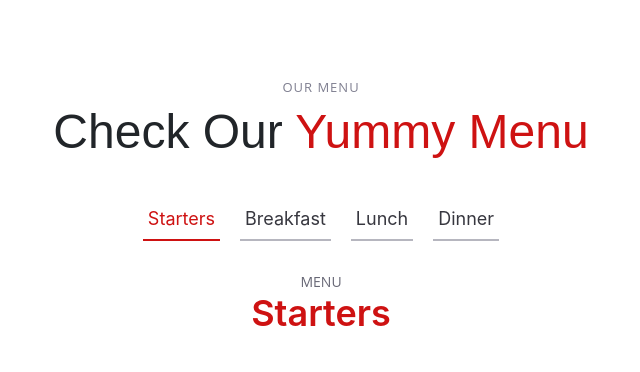
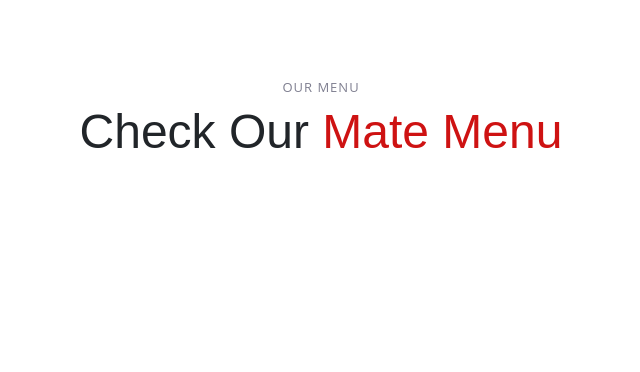
Before and after one commit to OlegatorLE/pizza-mate, a Django app: page / in a window 1280 px wide. Shown: the part 38-410 px from the top of the page, without its empty margins (319-959 px from the left). Run offline with Django 4.2, Linux system fonts and the light colour scheme; data that the repository does not hold is empty.

Commit message:
Some fix index.html. Deleted extra code.

```diff
--- a/templates/pizza/index.html
+++ b/templates/pizza/index.html
@@ -6,45 +6,13 @@
 
       <div class="section-header">
         <h2>Our Menu</h2>
-        <p>Check Our <span>Yummy Menu</span></p>
+        <p>Check Our <span>Mate Menu</span></p>
       </div>
 
-      <ul class="nav nav-tabs d-flex justify-content-center" data-aos="fade-up" data-aos-delay="200">
-
-        <li class="nav-item">
-          <a class="nav-link active show" data-bs-toggle="tab" data-bs-target="#menu-starters">
-            <h4>Starters</h4>
-          </a>
-        </li><!-- End tab nav item -->
-
-        <li class="nav-item">
-          <a class="nav-link" data-bs-toggle="tab" data-bs-target="#menu-breakfast">
-            <h4>Breakfast</h4>
-          </a><!-- End tab nav item -->
-
-        <li class="nav-item">
-          <a class="nav-link" data-bs-toggle="tab" data-bs-target="#menu-lunch">
-            <h4>Lunch</h4>
-          </a>
-        </li><!-- End tab nav item -->
-
-        <li class="nav-item">
-          <a class="nav-link" data-bs-toggle="tab" data-bs-target="#menu-dinner">
-            <h4>Dinner</h4>
-          </a>
-        </li><!-- End tab nav item -->
-
-      </ul>
 
       <div class="tab-content" data-aos="fade-up" data-aos-delay="300">
 
         <div class="tab-pane fade active show" id="menu-starters">
-
-          <div class="tab-header text-center">
-            <p>Menu</p>
-            <h3>Starters</h3>
-          </div>
-
           <div class="row gy-5">
             {% for pizza in pizza_list %}
               <div class="col-lg-4 menu-item">
```
